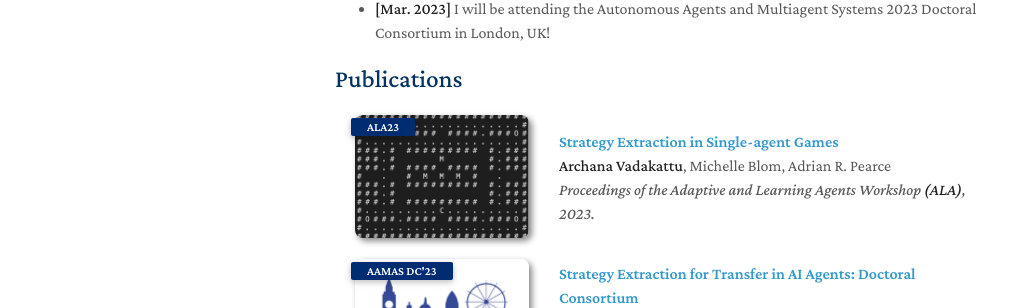
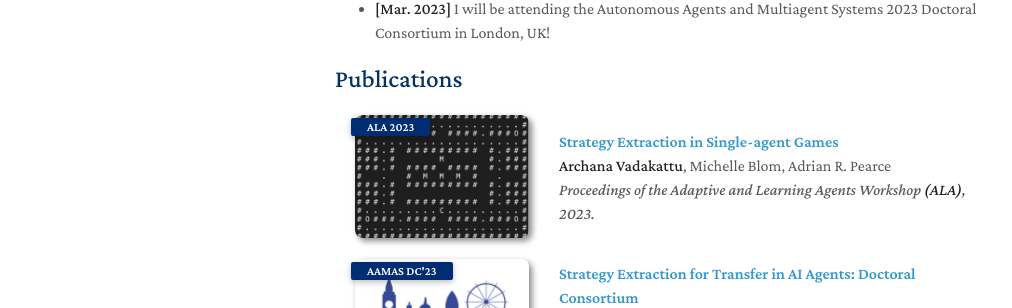
Before and after one commit to archana-venkata/archana-venkata.github.io, a Jekyll site: the page built from index.md, in a window 1280 px wide and 1317 px high. Shown: the part 613-921 px from the top of the window, without its empty margins (135-1147 px from the left). Built offline with Jekyll 4.4.1, drawn with Linux system fonts in a browser that asks for light colours; nearby versions of some CDN libraries; a style sheet for code colours, icons or effects is not loaded; our own code applies the rules of GitHub Pages for plain Markdown files.

Commit message:
Update publications.md

```diff
--- a/_includes/publications.md
+++ b/_includes/publications.md
@@ -8,7 +8,7 @@
 
   <div class="col-sm-3 abbr" style="position: relative;padding-right: 15px;padding-left: 15px;">
     <img src="assets/img/pub3_teaser.png" class="teaser img-fluid z-depth-1">
-    <abbr class="badge">ALA23</abbr>
+    <abbr class="badge">ALA 2023</abbr>
   </div>
 
   <div class="col-sm-9" style="position: relative;padding-right: 15px;padding-left: 20px;">
```
